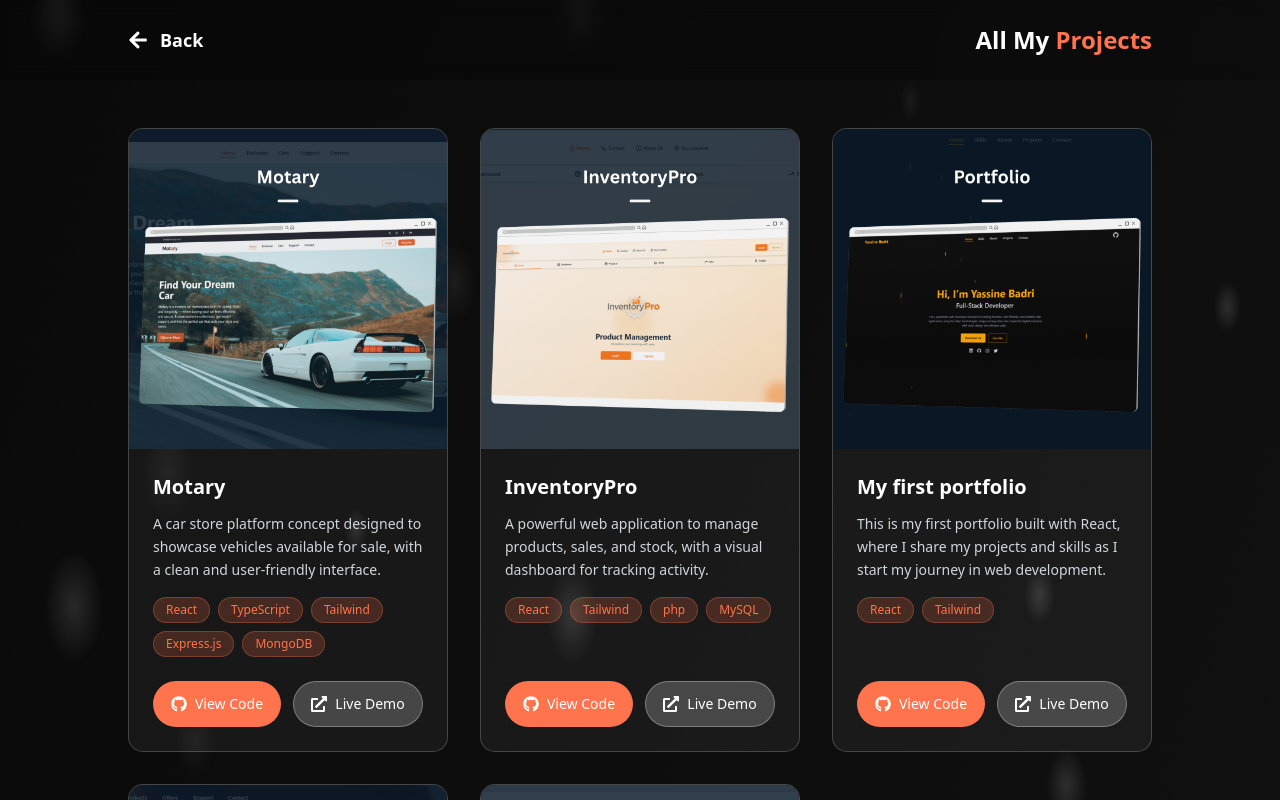
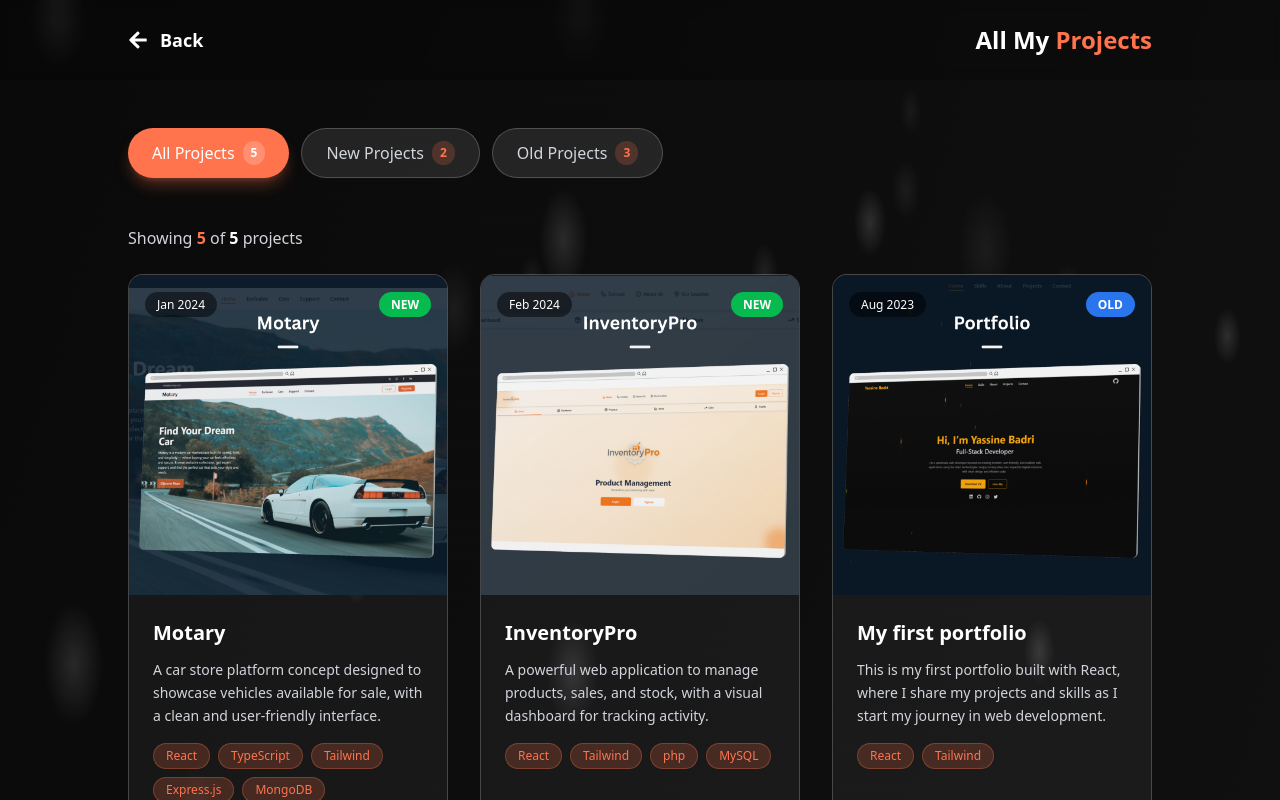
Before and after one commit to badriyassine/Yassine_badri, a React (Vite) app: page /#/projects in a window 1280 px wide. Shown: the top 800 px of the page. Built offline with nearby package versions, Linux system fonts and the light colour scheme.

Commit message:
stable version for now

```diff
--- a/src/pages/AllProjects.jsx
+++ b/src/pages/AllProjects.jsx
@@ -1,6 +1,7 @@
-import React from "react";
+import React, { useState, useMemo, useEffect } from "react";
 import { FaGithub, FaExternalLinkAlt, FaArrowLeft } from "react-icons/fa";
-import { Link } from "react-router-dom";
+import { Link, useLocation } from "react-router-dom";
+import { motion } from "framer-motion";
 import Background from "../components/Background";
 
 const allProjects = [
@@ -13,6 +14,8 @@ const allProjects = [
     tech: ["React", "TypeScript", "Tailwind", "Express.js", "MongoDB"],
     githubUrl: "https://github.com/badriyassine/Motary",
     demoUrl: "https://github.com/badriyassine/Motary",
+    date: "2024-01-15", // New project
+    category: "new",
   },
   {
     id: 2,
@@ -23,6 +26,8 @@ const allProjects = [
     tech: ["React", "Tailwind", "php", "MySQL"],
     githubUrl: "https://github.com/badriyassine/InventoryPro",
     demoUrl: "https://github.com/badriyassine/InventoryPro",
+    date: "2024-02-20", // New project
+    category: "new",
   },
   {
     id: 3,
@@ -33,6 +38,8 @@ const allProjects = [
     tech: ["React", "Tailwind"],
     githubUrl: "https://github.com/badriyassine/Portfolio",
     demoUrl: "https://github.com/badriyassine/Portfolio",
+    date: "2023-08-10", // Old project
+    category: "old",
   },
   {
     id: 4,
@@ -43,49 +50,191 @@ const allProjects = [
     tech: ["Html", "Css"],
     githubUrl: "https://github.com/badriyassine/Goldbike_store",
     demoUrl: "https://github.com/badriyassine/Goldbike_store",
+    date: "2023-06-05", // Old project
+    category: "old",
   },
   {
     id: 5,
     title: "Dashboard design",
     image: "/images/projects/Dashboard.png",
-    description: "A simple yet functional dashboard built using only HTML and CSS to practice layout and design.",
+    description:
+      "A simple yet functional dashboard built using only HTML and CSS to practice layout and design.",
     tech: ["Html", "Css"],
     githubUrl: "https://github.com/badriyassine/Dashboard-design",
     demoUrl: "https://github.com/badriyassine/Dashboard-design",
+    date: "2023-04-12", // Old project
+    category: "old",
   },
 ];
 
 const AllProjects = () => {
+  const [activeFilter, setActiveFilter] = useState("all");
+  const location = useLocation();
+
+  // Scroll to top when component mounts
+  useEffect(() => {
+    window.scrollTo({
+      top: 0,
+      left: 0,
+      behavior: "smooth",
+    });
+  }, []);
+
+  // Function to handle back navigation with scroll position restoration
+  const handleBackToPortfolio = () => {
+    // Get the saved scroll position from location state
+    const savedScrollPosition = location.state?.scrollPosition || 0;
+
+    // Navigate back and restore scroll position
+    window.history.back();
+
+    // Restore scroll position after navigation
+    setTimeout(() => {
+      window.scrollTo({
+        top: savedScrollPosition,
+        left: 0,
+        behavior: "smooth",
+      });
+    }, 100);
+  };
+
+  // Filter projects based on active filter
+  const filteredProjects = useMemo(() => {
+    if (activeFilter === "all") {
+      return allProjects;
+    }
+    return allProjects.filter((project) => project.category === activeFilter);
+  }, [activeFilter]);
+
+  const filterOptions = [
+    {
+      value: "all",
+      label: "All Projects",
+      mobileLabel: "All",
+      count: allProjects.length,
+    },
+    {
+      value: "new",
+      label: "New Projects",
+      mobileLabel: "New",
+      count: allProjects.filter((p) => p.category === "new").length,
+    },
+    {
+      value: "old",
+      label: "Old Projects",
+      mobileLabel: "Old",
+      count: allProjects.filter((p) => p.category === "old").length,
+    },
+  ];
+
   return (
-    <div className="relative min-h-screen text-white">
+    <motion.div
+      className="relative min-h-screen text-white"
+      initial={{ opacity: 0 }}
+      animate={{ opacity: 1 }}
+      transition={{ duration: 0.5 }}
+    >
       <Background />
 
       {/* Header */}
-      <header className="z-50 bg-black/20 backdrop-blur-sm sticky top-0">
+      <motion.header
+        className="z-50 bg-black/20 backdrop-blur-sm sticky top-0"
+        initial={{ opacity: 0, y: -50 }}
+        animate={{ opacity: 1, y: 0 }}
+        transition={{ duration: 0.6, delay: 0.2 }}
+      >
         <div className="max-w-[1400px] mx-auto px-4 sm:px-8 md:px-16 lg:px-32 py-6">
           <div className="flex items-center justify-between">
-            <Link
-              to="/"
-              className="flex items-center gap-3 text-white hover:text-[#ff734d] transition-colors duration-300"
+            <button
+              onClick={handleBackToPortfolio}
+              className="flex items-center gap-3 text-white hover:text-[#ff734d] transition-colors duration-300 cursor-pointer"
             >
               <FaArrowLeft className="w-5 h-5" />
               <span className="text-lg font-semibold">Back</span>
-            </Link>
+            </button>
             <h1 className="text-2xl font-bold">
               All My <span className="text-[#ff734d]">Projects</span>
             </h1>
           </div>
         </div>
-      </header>
+      </motion.header>
 
       {/* Main Content */}
-      <main className="relative z-10 max-w-[1400px] mx-auto px-4 sm:px-8 md:px-16 lg:px-32 py-12">
+      <motion.main
+        className="relative z-10 max-w-[1400px] mx-auto px-4 sm:px-8 md:px-16 lg:px-32 py-12"
+        initial={{ opacity: 0, y: 30 }}
+        animate={{ opacity: 1, y: 0 }}
+        transition={{ duration: 0.6, delay: 0.4 }}
+      >
+        {/* Filter Section */}
+        <motion.div
+          className="mb-12"
+          initial={{ opacity: 0, y: 20 }}
+          animate={{ opacity: 1, y: 0 }}
+          transition={{ duration: 0.5, delay: 0.6 }}
+        >
+          {/* Filter Buttons */}
+          <div className="flex flex-wrap gap-3">
+            {filterOptions.map((option) => (
+              <button
+                key={option.value}
+                onClick={() => setActiveFilter(option.value)}
+                className={`px-4 sm:px-6 py-2 sm:py-3 rounded-full font-medium transition-all duration-300 flex items-center gap-2 hover:scale-105 active:scale-95 cursor-pointer ${
+                  activeFilter === option.value
+                    ? "bg-[#ff734d] text-white shadow-lg shadow-[#ff734d]/30"
+                    : "bg-white/10 text-gray-300 hover:bg-white/20 hover:text-white border border-white/20"
+                }`}
+              >
+                <span className="text-sm sm:text-base">
+                  <span className="sm:hidden">{option.mobileLabel}</span>
+                  <span className="hidden sm:inline">{option.label}</span>
+                </span>
+                <span
+                  className={`px-2 py-1 rounded-full text-xs font-bold ${
+                    activeFilter === option.value
+                      ? "bg-white/20 text-white"
+                      : "bg-[#ff734d]/20 text-[#ff734d]"
+                  }`}
+                >
+                  {option.count}
+                </span>
+              </button>
+            ))}
+          </div>
+        </motion.div>
+
+        {/* Results Count */}
+        <motion.div
+          className="mb-6"
+          initial={{ opacity: 0, y: 20 }}
+          animate={{ opacity: 1, y: 0 }}
+          transition={{ duration: 0.5, delay: 0.8 }}
+        >
+          <p className="text-gray-300">
+            Showing{" "}
+            <span className="text-[#ff734d] font-semibold">
+              {filteredProjects.length}
+            </span>{" "}
+            of{" "}
+            <span className="text-white font-semibold">
+              {allProjects.length}
+            </span>{" "}
+            projects
+          </p>
+        </motion.div>
+
         {/* Projects Grid */}
-        <div className="grid grid-cols-1 md:grid-cols-2 lg:grid-cols-3 gap-8">
-          {allProjects.map((project, index) => (
+        <motion.div
+          className="grid grid-cols-1 md:grid-cols-2 lg:grid-cols-3 gap-8"
+          initial={{ opacity: 0, y: 30 }}
+          animate={{ opacity: 1, y: 0 }}
+          transition={{ duration: 0.6, delay: 1.0 }}
+        >
+          {filteredProjects.length > 0 ? (
+            filteredProjects.map((project) => (
               <div
                 key={project.id}
-              className="group bg-white/5 border border-white/20 rounded-[15px] overflow-hidden transition-all duration-500 hover:border-[#ff734d] hover:shadow-[0_0_30px_rgba(255,115,77,0.3)] cursor-pointer flex flex-col h-full"
+                className="group bg-white/5 border border-white/20 rounded-[15px] overflow-hidden transition-all duration-500 hover:border-[#ff734d] hover:shadow-[0_0_30px_rgba(255,115,77,0.3)] cursor-pointer flex flex-col h-full hover:scale-105"
               >
                 {/* Project Image */}
                 <div className="relative h-64 sm:h-80 overflow-hidden">
@@ -94,6 +243,29 @@ const AllProjects = () => {
                     alt={project.title}
                     className="w-full h-full object-cover transition-transform duration-500 group-hover:scale-105"
                   />
+
+                  {/* Category Badge */}
+                  <div className="absolute top-4 right-4">
+                    <span
+                      className={`px-3 py-1 rounded-full text-xs font-semibold ${
+                        project.category === "new"
+                          ? "bg-green-500/90 text-white"
+                          : "bg-blue-500/90 text-white"
+                      }`}
+                    >
+                      {project.category === "new" ? "NEW" : "OLD"}
+                    </span>
+                  </div>
+
+                  {/* Date Badge */}
+                  <div className="absolute top-4 left-4">
+                    <span className="px-3 py-1 bg-black/50 backdrop-blur-sm text-white text-xs rounded-full">
+                      {new Date(project.date).toLocaleDateString("en-US", {
+                        year: "numeric",
+                        month: "short",
+                      })}
+                    </span>
+                  </div>
                 </div>
 
                 {/* Project Info */}
@@ -140,21 +312,48 @@ const AllProjects = () => {
                   </div>
                 </div>
               </div>
-          ))}
+            ))
+          ) : (
+            <div className="col-span-full text-center py-16">
+              <div className="bg-white/5 border border-white/20 rounded-[15px] p-12">
+                <div className="w-16 h-16 bg-gray-400/20 rounded-full mx-auto mb-4 flex items-center justify-center">
+                  <span className="text-2xl">🔍</span>
                 </div>
+                <h3 className="text-xl font-semibold text-white mb-2">
+                  No Projects Found
+                </h3>
+                <p className="text-gray-400 mb-6">
+                  No projects match the current filter. Try selecting a
+                  different filter option.
+                </p>
+                <button
+                  onClick={() => setActiveFilter("all")}
+                  className="bg-[#ff734d] hover:bg-[#ff734d]/80 text-white px-6 py-3 rounded-full transition-all duration-300 hover:scale-105 cursor-pointer"
+                >
+                  Show All Projects
+                </button>
+              </div>
+            </div>
+          )}
+        </motion.div>
 
         {/* Back to Portfolio Button */}
-        <div className="text-center mt-16">
-          <Link
-            to="/"
-            className="inline-flex items-center gap-3 bg-[#ff734d] hover:bg-[#ff734d]/80 text-white px-8 py-4 rounded-full transition-all duration-300 hover:scale-105 active:scale-95 font-semibold shadow-lg hover:shadow-[#ff734d]/20"
+        <motion.div
+          className="text-center mt-16"
+          initial={{ opacity: 0, y: 30 }}
+          animate={{ opacity: 1, y: 0 }}
+          transition={{ duration: 0.6, delay: 1.4 }}
+        >
+          <button
+            onClick={handleBackToPortfolio}
+            className="inline-flex items-center gap-3 bg-[#ff734d] hover:bg-[#ff734d]/80 text-white px-8 py-4 rounded-full transition-all duration-300 hover:scale-105 active:scale-95 font-semibold shadow-lg hover:shadow-[#ff734d]/20 cursor-pointer"
           >
             <FaArrowLeft className="w-5 h-5" />
             Back to Portfolio
-          </Link>
-        </div>
-      </main>
-    </div>
+          </button>
+        </motion.div>
+      </motion.main>
+    </motion.div>
   );
 };
 
--- a/src/pages/project_section/components/Main.jsx
+++ b/src/pages/project_section/components/Main.jsx
@@ -45,8 +45,8 @@ const allProjects = [
     demoUrl: "https://github.com/badriyassine/Goldbike_store",
     tech: ["Html", "Css"],
   },
-    {
-    id: 1,
+  {
+    id: 4,
     title: "InventoryPro",
     description:
       "A powerful web application to manage products, sales, and stock, with a visual dashboard for tracking activity.",
@@ -57,7 +57,7 @@ const allProjects = [
     tech: ["React", "Tailwind", "php", "MySQL"],
   },
   {
-    id: 2,
+    id: 5,
     title: "Motary",
     description:
       "A car store platform concept designed to showcase vehicles available for sale, with a clean and user-friendly interface.",
@@ -68,7 +68,7 @@ const allProjects = [
     tech: ["React", "TypeScript", "Tailwind", "Express.js", "MongoDB"],
   },
   {
-    id: 3,
+    id: 6,
     title: "Goldbike",
     description:
       "home page of motorcycles store modern design created using html & css only.",
@@ -78,7 +78,6 @@ const allProjects = [
     demoUrl: "https://github.com/badriyassine/Goldbike_store",
     tech: ["Html", "Css"],
   },
-
 ];
 
 const Main = () => {
```
Also changed, not shown: src/pages/project_section/components/Header.jsx (+24 -7 lines). Lines whose indentation alone changed are shown as unchanged.
